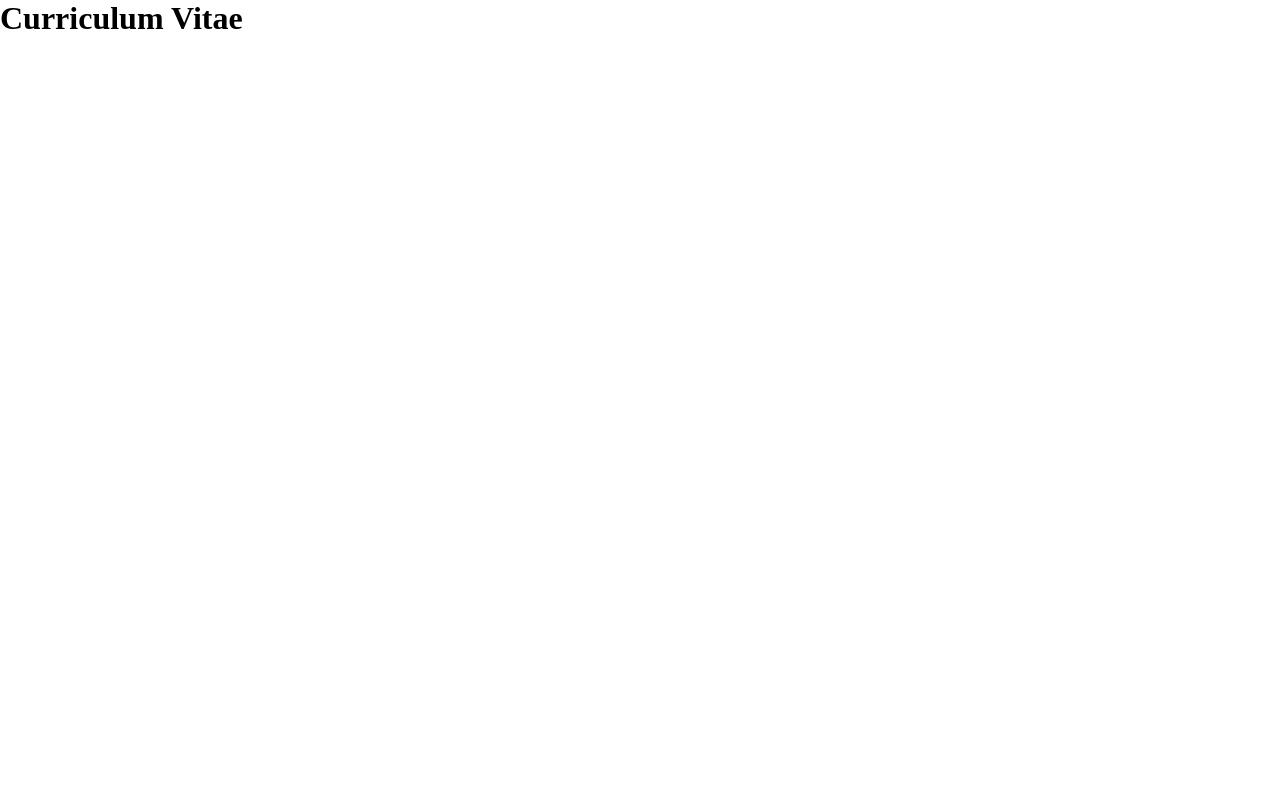
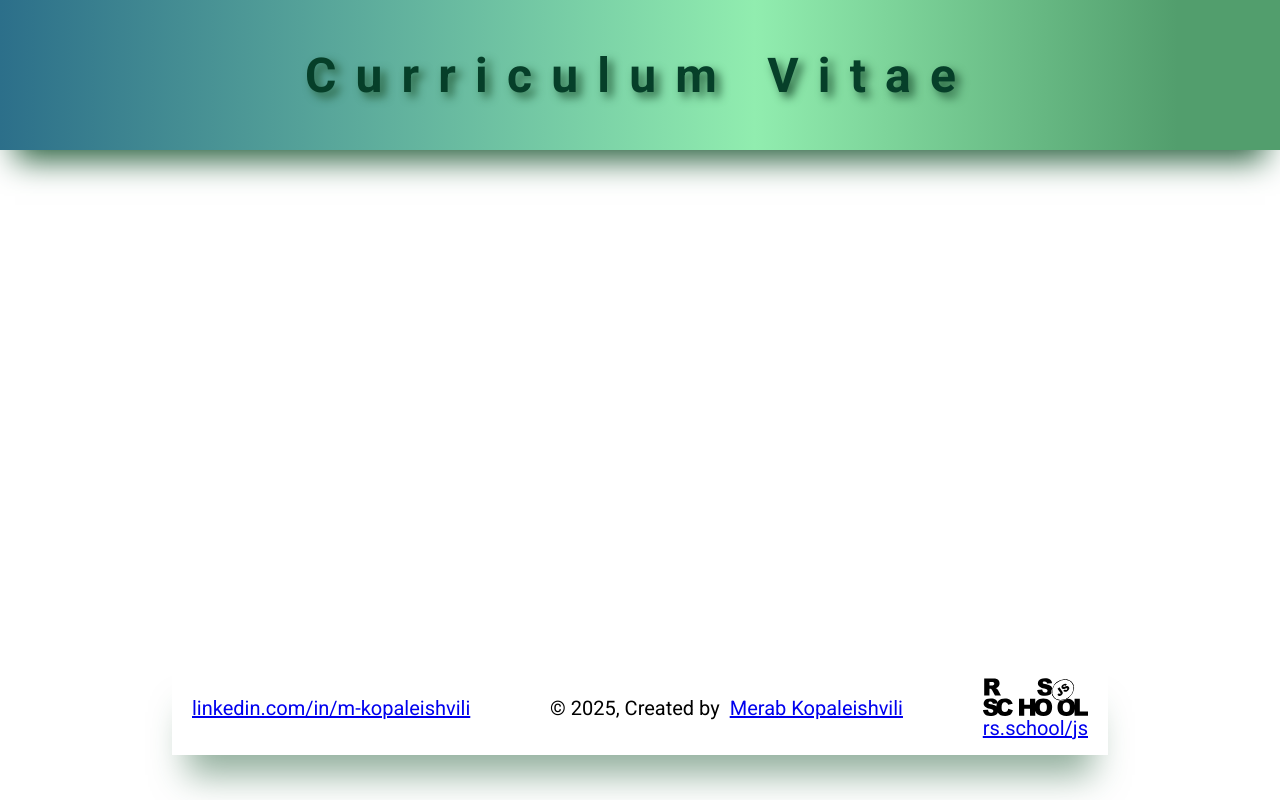
Before and after one commit to mero93/rsschool-cv, a plain HTML site: page index.html in a window 1280 px wide. Drawn offline with Linux system fonts and the light colour scheme.

Commit message:
feat: add page alignment

```diff
--- a/index.html
+++ b/index.html
@@ -1,13 +1,45 @@
 <!DOCTYPE html>
 <html lang="en">
   <head>
-    <meta charset="UTF-8">
-    <meta http-equiv="X-UA-Compatible" content="IE=edge">
-    <meta name="viewport" content="width=device-width, initial-scale=1" >
+    <meta charset="UTF-8" />
+    <meta http-equiv="X-UA-Compatible" content="IE=edge" />
+    <meta name="viewport" content="width=device-width, initial-scale=1" />
     <title>Curriculum Vitae</title>
-    <link rel="stylesheet" href="style.css">
+    <link rel="stylesheet" href="style.css" />
   </head>
   <body>
-    <h1>Curriculum Vitae</h1>
+    <header>
+      <nav>
+        <h1>Curriculum Vitae</h1>
+      </nav>
+    </header>
+    <main></main>
+    <footer>
+      <div class="footer-wrapper">
+        <span>
+          <a href="https://www.linkedin.com/in/m-kopaleishvili/">
+            linkedin.com/in/m-kopaleishvili
+          </a>
+        </span>
+        <span>
+          © 2025, Created by
+          <a
+            href="mailto:merabkopaleishvili1993@gmail.com"
+            target="_blank"
+            class="ml-10"
+          >
+            Merab Kopaleishvili
+          </a>
+        </span>
+        <span>
+          <a href="https://rs.school/courses/short-track" target="_blank">
+            <div class="rs-school-logo">
+              <img src="rs-school-logo.svg" alt="logo"/>
+              <span>rs.school/js</span>
+            </div>
+          </a>
+        </span>
+      </div>
+    </footer>
   </body>
 </html>
--- a/style.css
+++ b/style.css
@@ -1,6 +1,88 @@
+@import url("https://fonts.googleapis.com/css2?family=Roboto:wght@400;700&display=swap");
+
+:root {
+  --main-bg-gradient: linear-gradient(
+    90deg,
+    rgba(44, 111, 138, 1) 0%,
+    rgba(145, 237, 175, 1) 59%,
+    rgba(82, 158, 109, 1) 92%
+  );
+  --main-shadow-color: rgb(38, 95, 60);
+  --secondary-shadow-color: rgba(38, 95, 60, 0.5);
+}
+
 * {
   margin: 0;
   padding: 0;
   box-sizing: inherit;
   z-index: 0;
 }
+
+body {
+  font-family: "Roboto", sans-serif;
+}
+
+nav {
+  display: flex;
+  justify-content: center;
+  align-items: center;
+  height: 150px;
+  background: var(--main-bg-gradient);
+  box-shadow: var(--main-shadow-color) 0px 25px 30px -15px;
+}
+
+h1 {
+  letter-spacing: 1.2rem;
+  font-size: 48px;
+  text-shadow: 5px 5px 10px var(--main-shadow-color);
+}
+
+h1,
+h2 {
+  color: rgb(6, 63, 41);
+}
+
+footer {
+  width: 100%;
+  padding: 0 20px 0 0;
+  position: fixed;
+  left: 0;
+  bottom: 0;
+  justify-items: center;
+}
+
+.footer-wrapper {
+  display: flex;
+  justify-content: space-between;
+  align-items: center;
+  width: 70%;
+  min-width: 800px;
+  box-shadow: var(--secondary-shadow-color) 0px 35px 35px -15px;
+  padding: 15px 20px;
+  margin-bottom: 45px;
+  font-size: 20px;
+}
+
+.ml-10 {
+  margin-left: 10px;
+}
+
+.mr-10 {
+  margin-right: 10px;
+}
+
+.footer-wrapper > span {
+  display: flex;
+  align-items: center;
+}
+
+.logo {
+  width: 120px;
+}
+
+.rs-school-logo {
+  display: flex;
+  flex-direction: column;
+  justify-content: center;
+  align-items: center;
+}
```
Also changed, not shown: rs-school-logo.svg (added).
